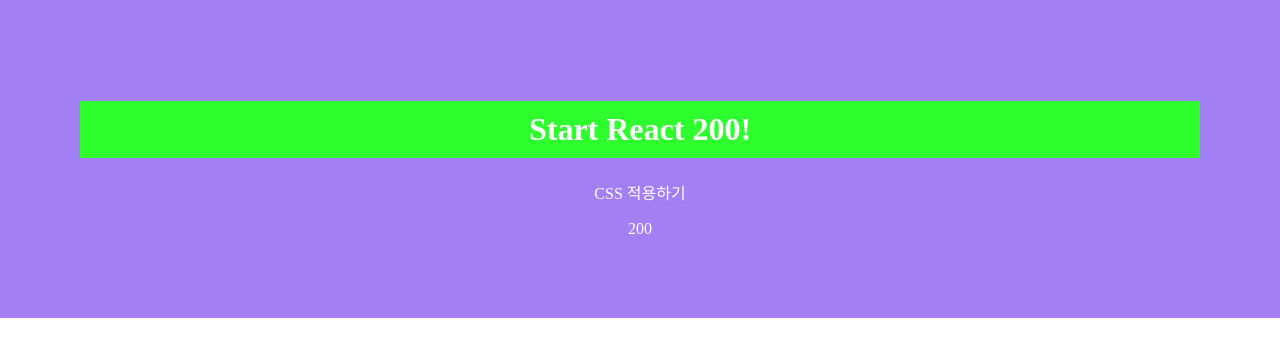
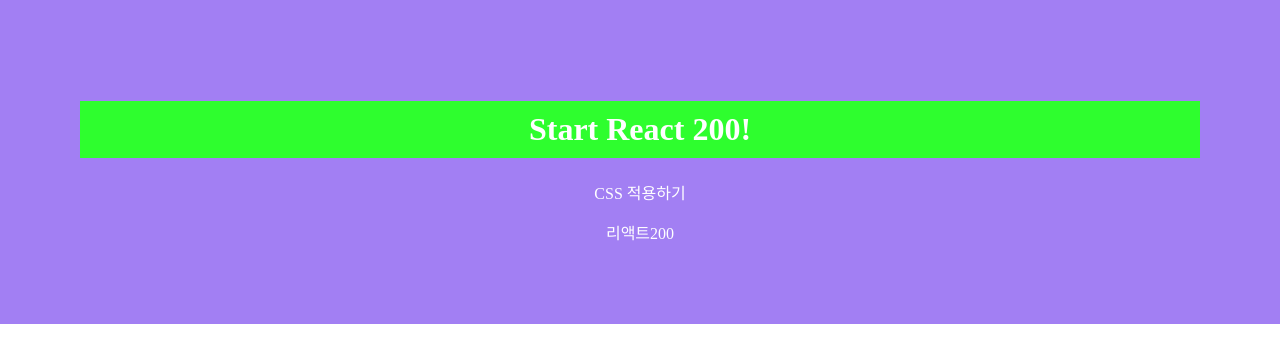
Before and after one commit to hamsuper/react200, a React (Create React App) app in the folder client/: page / in a window 1280 px wide. Shown: the top 362 px of the page. Built offline with nearby package versions, Linux system fonts and the light colour scheme.

Commit message:
[20220617] 022 props를 기본값으로 정의하기

```diff
--- a/client/src/App.js
+++ b/client/src/App.js
@@ -1,12 +1,12 @@
 import './App.css';
-import R021_PropsRequired from './R021_PropsRequired';
+import R022_PropsDefault from './R022_PropsDefault';
 
 function App() {
   return (
 		<div>
 			<h1>Start React 200!</h1>
 			<p>CSS 적용하기</p>
-			<R021_PropsRequired ReactNumber={200} />
+			<R022_PropsDefault ReactNumber={200} />
 		</div>
   );
 }
--- /dev/null
+++ b/client/src/R022_PropsDefault.js
@@ -0,0 +1,18 @@
+import React, { Component } from 'react'
+
+export default class R022_PropsDefault extends Component {
+  render() {
+    let { ReactString, ReactNumber } = this.props;
+
+    return (
+      <div style={{ padding: 0 }}>
+        {ReactString}{ReactNumber}
+      </div>
+    )
+  }
+}
+
+R022_PropsDefault.defaultProps = {
+  ReactString: '리액트',
+  ReactNumber: 400
+}
```
